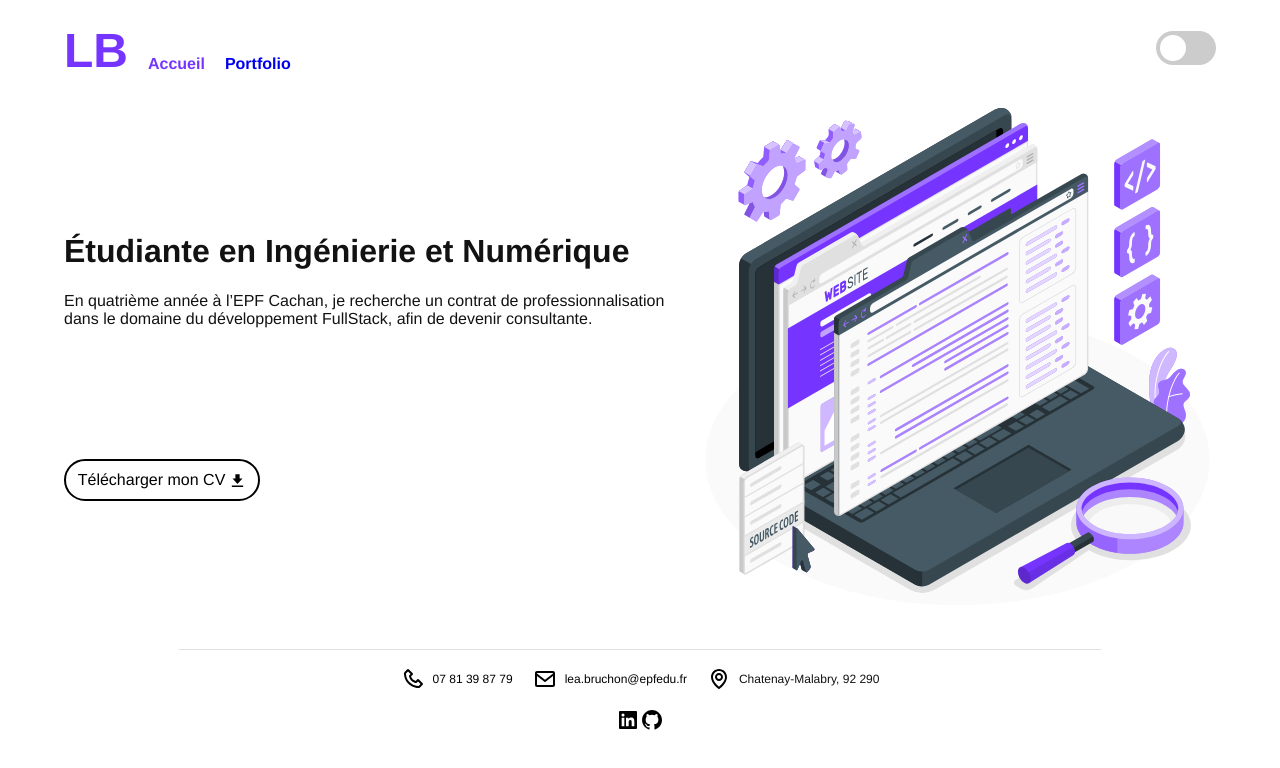
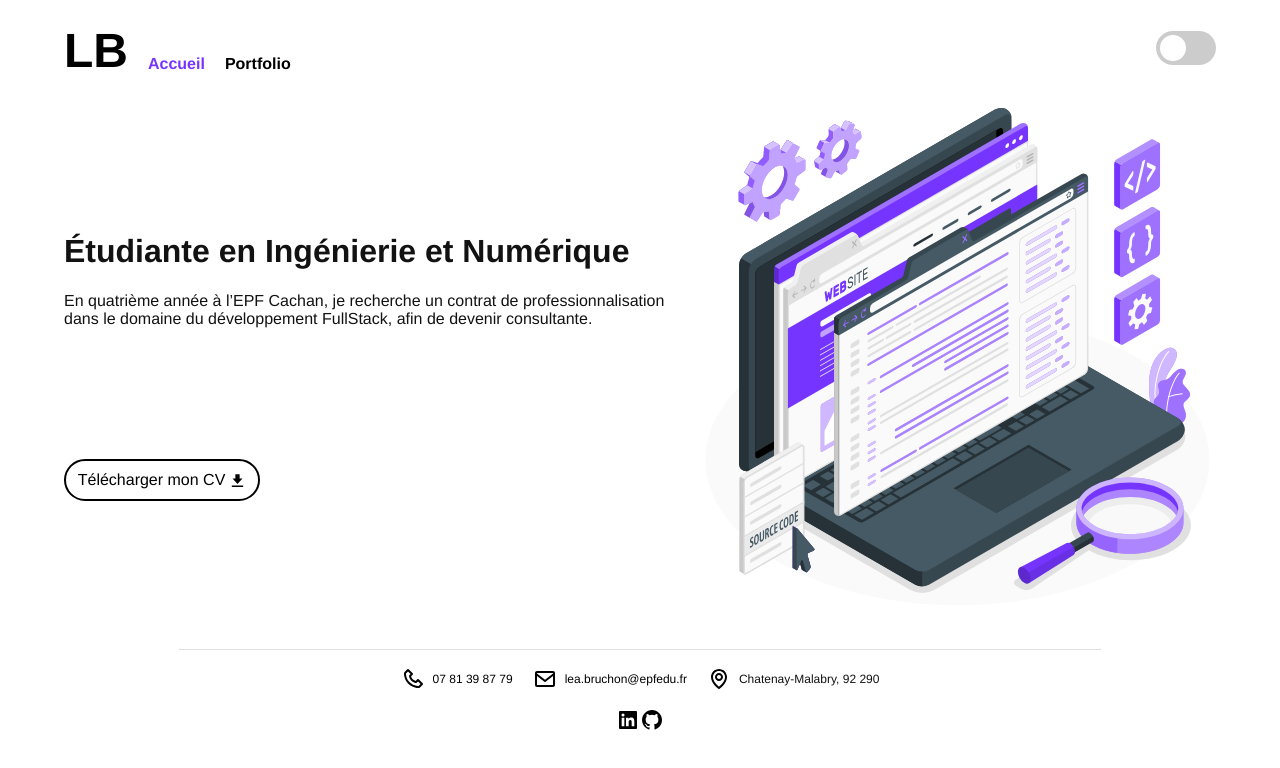
Before and after one commit to leabruchon/portfolio-app, a Vue app: page /portfolio in a window 1280 px wide. Shown: the top 768 px of the page. Built offline with nearby package versions, Linux system fonts and the light colour scheme.

Commit message:
Update App.vue

```diff
--- a/src/App.vue
+++ b/src/App.vue
@@ -84,7 +84,7 @@ nav {
 
 nav a {
   font-weight: bold;
-  /*color: black;*/
+  color: black;
   text-decoration: none;
   margin-right: 20px;
 }
@@ -112,11 +112,14 @@ nav a.router-link img{
   margin-right: 30px;
 }
 
+#LBlogo{
+  color: black;
+}
+
 @media screen and (max-width: 900px) {
   .home-content {
     flex-wrap: wrap;
     justify-content: center;
-
   }
 
   .home-left-content {
@@ -124,7 +127,6 @@ nav a.router-link img{
     text-align: center!important;
     margin-bottom: 5%;
   }
-
 }
 
 </style>
```
